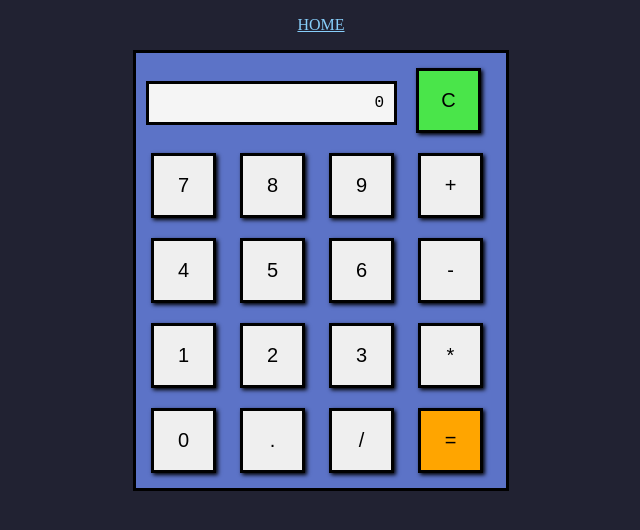
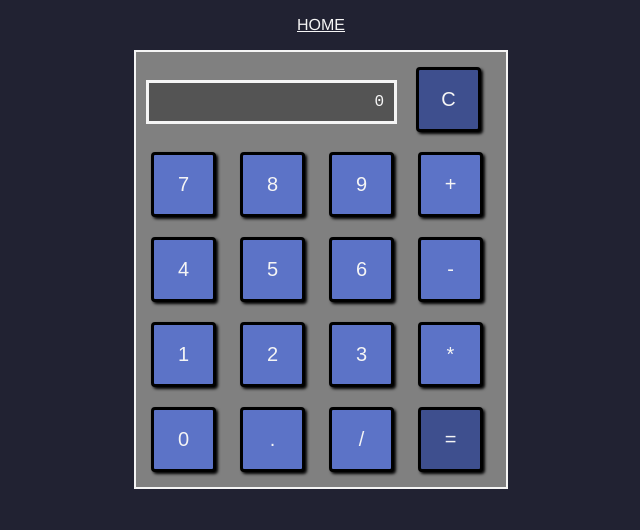
Before and after one commit to jeromeraphael/Quiznos, a website: page quizPages/calculator.html in a window 1280 px wide. Shown: the whole page, without its empty margins (319-959 px from the left). Drawn offline with Linux system fonts and the light colour scheme.

Commit message:
updating calculator css and password display

```diff
--- a/quizPages/calculator.html
+++ b/quizPages/calculator.html
@@ -7,16 +7,21 @@
     <meta charset="utf-8">
     <title>TI-Nspire C</title>
     <style>
-        html {
+html {
             background-color: rgba(33, 34, 50, 255);
         }
 
         #calc {
             width: 360px;
-            background: rgba(92, 115, 199, 255);
-            border: solid;
+            background: grey;
+            border: 2px solid whitesmoke;
             margin: auto;
             padding: 5px;
+        }
+
+        a {
+            font-family: 'Franklin Gothic Medium', 'Arial Narrow', Arial, sans-serif;
+            color: whitesmoke;
         }
 
         #display {
@@ -27,15 +32,19 @@
             border: solid;
             margin: 5px;
             padding: 10px;
-            background: whitesmoke;
+            color: whitesmoke;
+            background: #545454;
         }
 
-        #C {
-            background: #4ae54a;
+        .operator {
+            background: #4C4C4C;
+            transition-duration: 0.2s;
         }
 
+        #C,
         #equals {
-            background: orange;
+            background: rgba(62, 79, 142, 255);
+            transition-duration: 0.2s;
         }
 
         input {
@@ -46,14 +55,25 @@
             font-size: 20px;
             margin: 10px;
             font-family: 'Dosis', sans-serif;
-            border: solid;
+            border: 3px solid black;
+            border-radius: 4px;
             outline: none;
-            box-shadow: 2px 2px 4px;
-
+            box-shadow: 2px 2px 3px black;
+            background-color: rgba(92, 115, 199, 255);
+            color: whitesmoke;
+            transition-duration: 0.2s;
         }
 
-        a {
-            color: lightskyblue;
+        #C:hover, #equals:hover {
+            background: rgba(47, 62, 114, 255);
+        }
+
+        input:hover {
+            background: rgba(62, 79, 142, 255);
+        }
+
+        .operator:hover {
+            background: rgba(53, 53, 53, 255);
         }
     </style>
 </head>
```
Also changed, not shown: login.html (+1 -1 lines).
